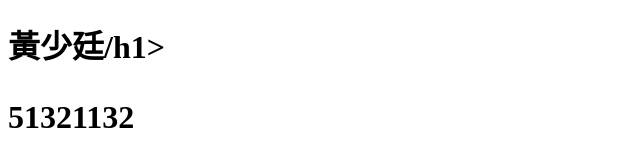
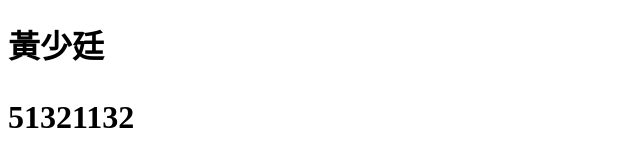
Before and after one commit to qu62u4/0915webtest, a plain HTML site: page index.html in a window 1280 px wide. Shown: the full height of the page, 0-640 px from the left. Drawn offline with Linux system fonts and the light colour scheme.

Commit message:
Update index.html

```diff
--- a/index.html
+++ b/index.html
@@ -6,7 +6,7 @@
     <title>Document</title>
 </head>
 <body>
-    <h1>  黃少廷/h1>
+    <h1>  黃少廷<h1>
  <p>51321132</p>
 
 
```
